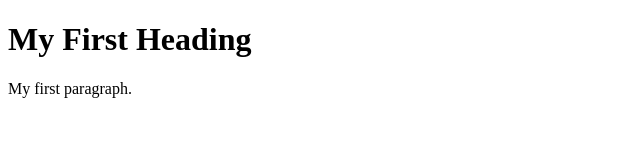
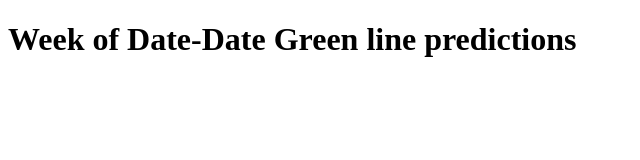
Before and after one commit to Trlewis2019/predictWMATA, a plain HTML site: page index.html in a window 1280 px wide. Shown: the whole page, without its empty margins (0-640 px from the left). Drawn offline with Linux system fonts and the light colour scheme.

Commit message:
Update index.html

```diff
--- a/index.html
+++ b/index.html
@@ -2,8 +2,8 @@
 <html>
 <body>
 
-<h1>My First Heading</h1>
-<p>My first paragraph.</p>
+<h1>Week of Date-Date Green line predictions </h1>
+
 
 </body>
 </html>
```
